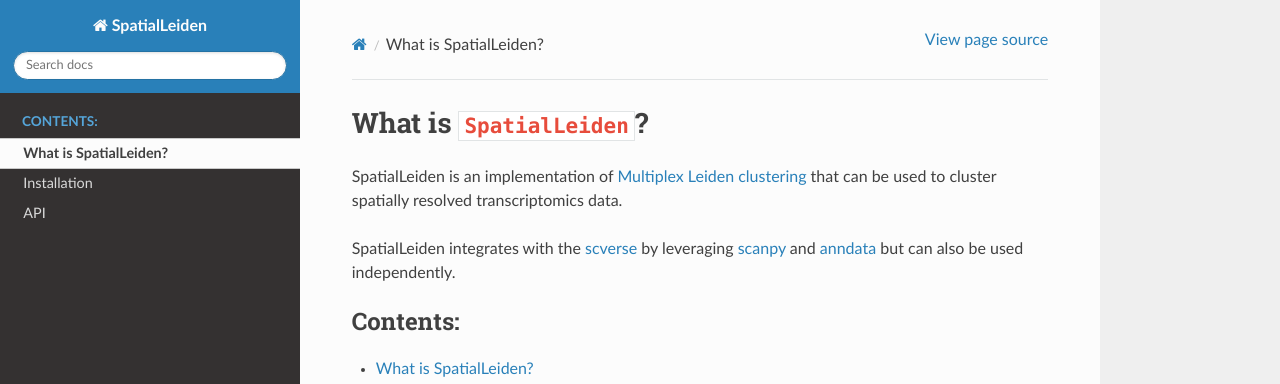
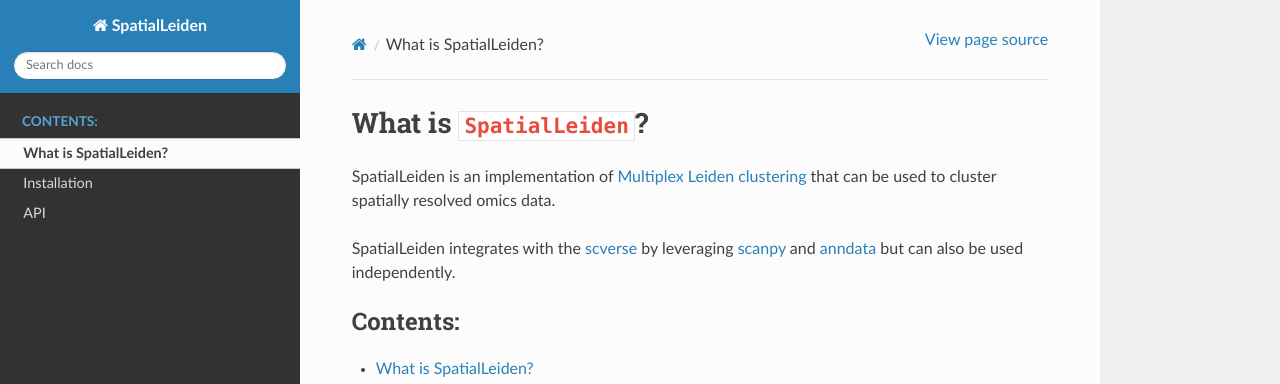
Before and after one commit to HiDiHlabs/SpatialLeiden, a Sphinx documentation site: the page built from docs/source/index.rst, in a window 1280 px wide. Shown: the top 384 px of the page. Built offline with Sphinx 7.4.7 and the Read the Docs theme 2.0.0, drawn with Linux system fonts in a browser that asks for light colours.

Commit message:
omics instead of transcriptomics

```diff
--- a/docs/source/index.rst
+++ b/docs/source/index.rst
@@ -3,7 +3,7 @@ What is ``SpatialLeiden``?
 
 SpatialLeiden is an implementation of
 `Multiplex Leiden clustering <https://leidenalg.readthedocs.io/en/stable/multiplex.html>`_
-that can be used to cluster spatially resolved transcriptomics data.
+that can be used to cluster spatially resolved omics data.
 
 SpatialLeiden integrates with the `scverse <https://scverse.org/>`_ by leveraging
 `scanpy <https://scanpy.readthedocs.io/>`_ and `anndata <https://anndata.readthedocs.io/>`_
--- a/pyproject.toml
+++ b/pyproject.toml
@@ -5,7 +5,7 @@ build-backend = "setuptools.build_meta"
 
 [project]
 name            = "spatialleiden"
-description     = "Implementation of multiplex Leiden for analysis of spatial transcriptomics data."
+description     = "Implementation of multiplex Leiden for analysis of spatial omics data."
 readme          = { file = "README.md", content-type = "text/markdown" }
 license         = { file = "LICENSE" }
 requires-python = ">=3.10"
```
Also changed, not shown: README.md (+1 -1 lines).
